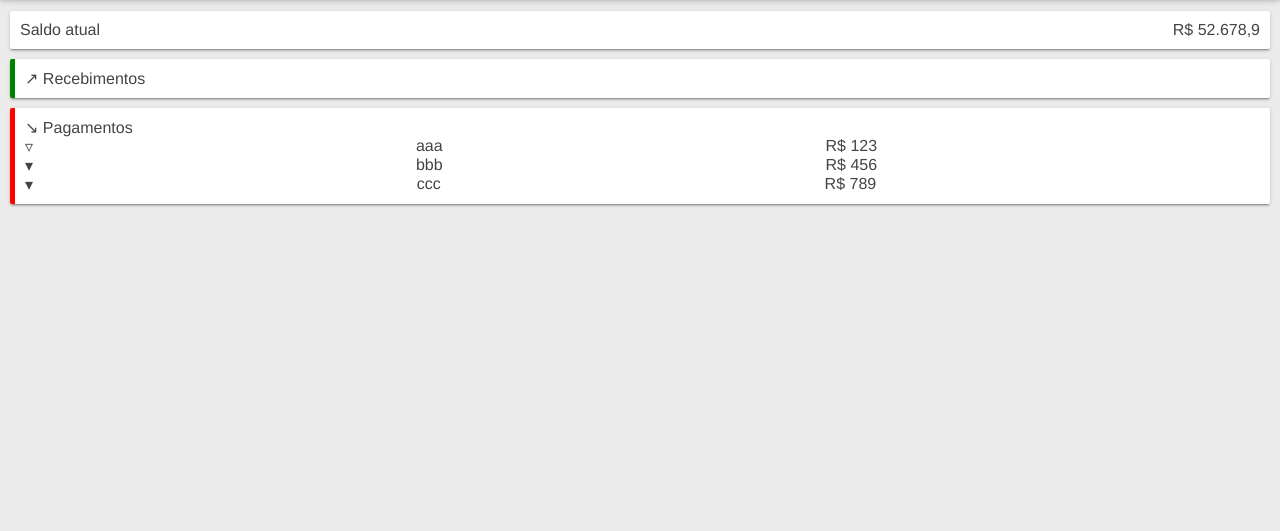
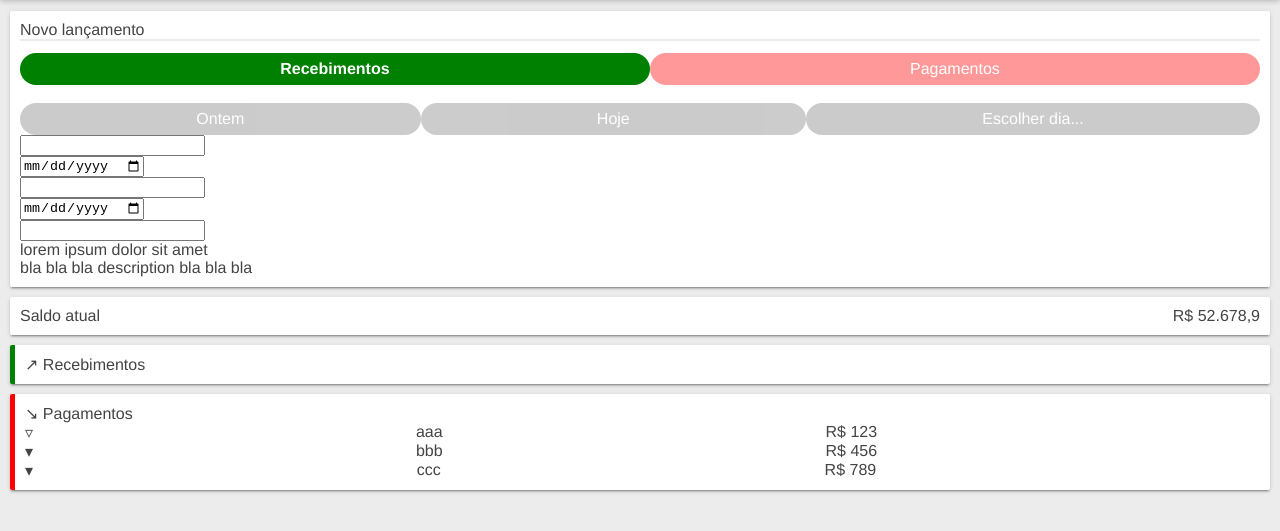
Before and after one commit to rogerpaviani/rogerpaviani.github.io, a website: page app.html in a window 1280 px wide. Shown: the part 59-590 px from the top of the page. Drawn offline with Linux system fonts and the light colour scheme.

Commit message:
melhoria na selecao radios

```diff
--- a/app.html
+++ b/app.html
@@ -28,13 +28,20 @@
   </header>
 
   <main class="main" hidden>
-    <div class="card new">
+    <div class="card default new">
       <div class="title">Novo lançamento</div>
-      <div class="box">
-        <div><input id="rad1" type="radio" name="radType" checked hidden><label for="rad1"><div class="bg-green">Recebimento</div></label></div>
-        <div><input id="rad2" type="radio" name="radType" hidden><label for="rad2"><div class="bg-red">Pagamento</div></label></div>
+      <div class="separator"></div>
+      <div class="box center">
+        <div><input id="rType1" type="radio" name="rType" hidden><label for="rType1"><div class="bg-green">Recebimentos</div></label></div>
+        <div><input id="rType2" type="radio" name="rType" hidden><label for="rType2"><div class="bg-red">Pagamentos</div></label></div>
       </div>
-      <div class="separator"></div>
+      <br />
+      <div class="box center">
+        <div><input id="rDate1" type="radio" name="rDate" hidden><label for="rDate1"><div class="bg-gray">Ontem</div></label></div>
+        <div><input id="rDate2" type="radio" name="rDate" hidden><label for="rDate2"><div class="bg-gray">Hoje</div></label></div>
+        <div><input id="rDate3" type="radio" name="rDate" hidden><label for="rDate3"><div class="bg-gray">Escolher dia...</div></label>
+        </div>
+      </div>
       <div><input type="text" name="entryDescription"></div>
       <div><input type="date"></div>
       <div><input type="text"></div>
--- a/scripts/app.js
+++ b/scripts/app.js
@@ -15,6 +15,10 @@
     hide: function () {
       this.card.setAttribute('hidden', true);
     },
+    init: function () {
+      balance.update(52678.90);
+      balance.show();
+    }
   };
 
   ////////////////////////////////////////////////////////////////////////////////////
@@ -74,6 +78,15 @@
       return idbKeyval.set('income', ii)
         .catch(err => console.log('income.set failed!', err));
     },
+    init: function () {
+      // income.add({ val: 99.8, desc: 'jantar', date: 20161001 });
+      // income.add({ val: 35.67, desc: 'táxi', date: 20160124 });
+      // income.add({ val: 7.08, desc: 'suco', date: 20161219 });
+      // income.add({ val: 9.98, desc: 'sanduíche', date: 20160221 });
+      // income.add({ val: 199.85, desc: 'mercado', date: 20160821 });
+      income.update();
+      income.show();
+    }
   };
 
   ////////////////////////////////////////////////////////////////////////////////////
@@ -110,16 +123,10 @@
   // };
 
   app.init = function () {
-    balance.update(52678.90);
-    balance.show();
+    balance.init();
+    income.init();
 
-    // income.add({ val: 99.8, desc: 'jantar', date: 20161001 });
-    // income.add({ val: 35.67, desc: 'táxi', date: 20160124 });
-    // income.add({ val: 7.08, desc: 'suco', date: 20161219 });
-    // income.add({ val: 9.98, desc: 'sanduíche', date: 20160221 });
-    // income.add({ val: 199.85, desc: 'mercado', date: 20160821 });
-    income.update();
-    income.show();
+    d.querySelector("#rType1").checked = true
 
     if (app.isLoading) {
       app.spinner.setAttribute('hidden', true);
--- a/styles/inline.css
+++ b/styles/inline.css
@@ -261,7 +261,7 @@ a {
 }
 
 .menu .menu-header {
-  background-color: #3F51B5;
+  background: #3F51B5;
   height: 100px;
   padding: 32px;
 }
@@ -340,8 +340,9 @@ a {
 .card input[type="radio"]+label>div {
   opacity: 0.4;
   color: white;
-  height: 24px;
-  line-height: 24px;
+  height: 32px;
+  line-height: 32px;
+  border-radius: 32px;
 }
 
 .card input[type="radio"]:checked+label>div {
@@ -350,11 +351,15 @@ a {
 }
 
 .card .bg-green {
-  background-color: green;
+  background: green;
 }
 
 .card .bg-red {
-  background-color: red;
+  background: red;
+}
+
+.card .bg-gray {
+  background: gray;
 }
 
 .right {
@@ -364,3 +369,12 @@ a {
 .left {
   text-align: left;
 }
+
+.center {
+  text-align: center;
+}
+
+.separator {
+  border-top: 2px solid #ececec;
+  margin-bottom: 12px;
+}
```
